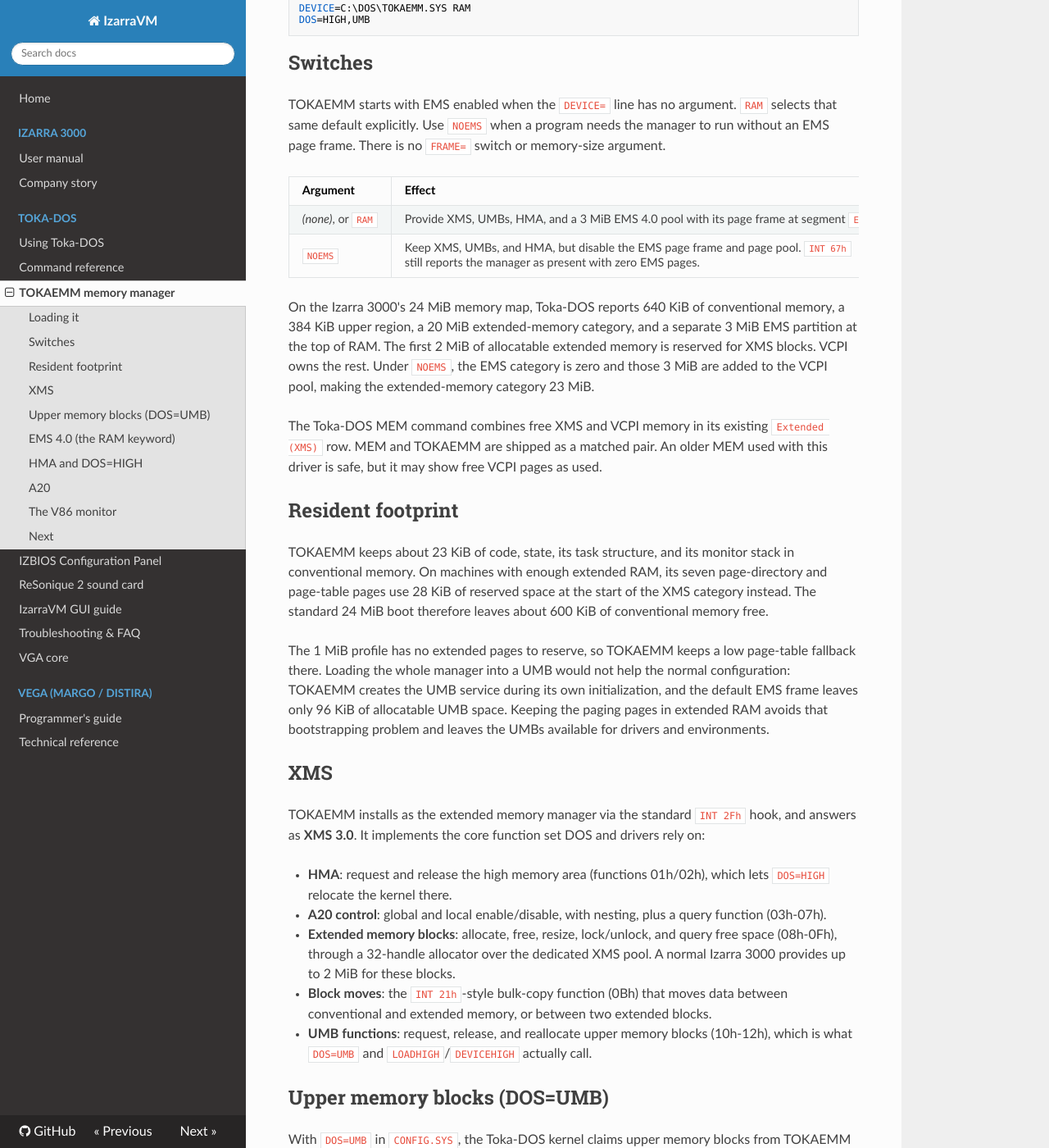
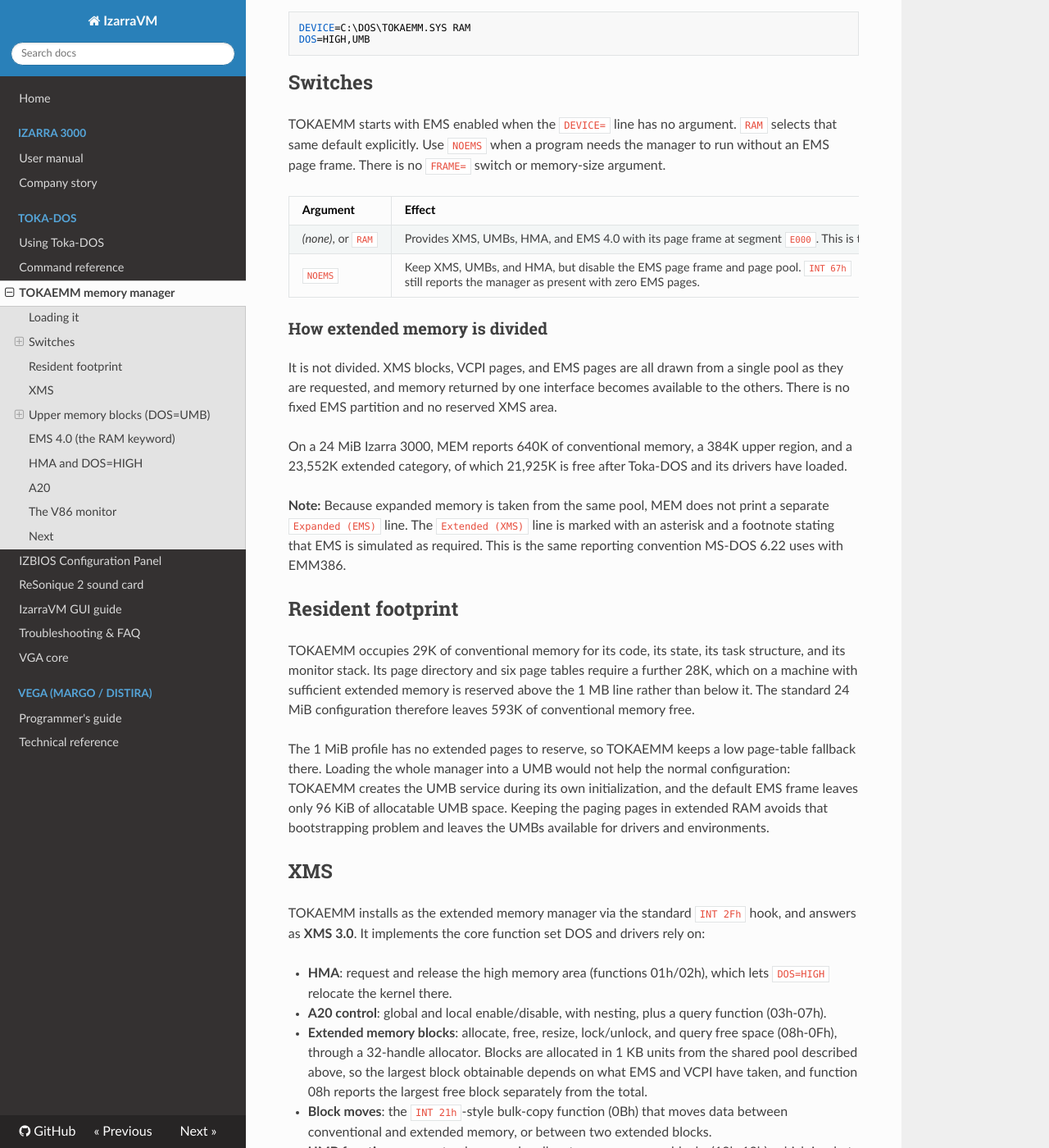
Before and after one commit to vorvek/IzarraVM, an MkDocs documentation site: the page built from docs/tokaemm/manual.md, in a window 1280 px wide and 1400 px high, scrolled down 475 px. Shown: the whole window at 82% size. Built offline with MkDocs 1.6.1, drawn with Linux system fonts in a browser that asks for light colours; nearby versions of some CDN libraries; some of the changed text lies outside the part shown.

Commit message:
Bring the TOKAEMM manual back in line with the driver
The manual still described the memory model PR #702 replaced. It documented a
3 MiB EMS partition at the top of RAM, a first 2 MiB reserved for XMS with
"VCPI owns the rest", and a 20 MiB extended category that becomes 23 MiB under
NOEMS. None of that has been true since the three interfaces started sharing
one pool. A reader following it would have sized their memory wrongly and
wondered why MEM disagreed.

Replaced with what the driver does: one pool, allocated on request, memory
returned by one interface available to the others, and the MS-DOS 6.22
reporting convention where there is no separate Expanded line and the Extended
line carries an asterisk.

Figures corrected to the measured ones: 29K of conventional memory for the
resident driver, not "about 23 KiB", and 593K free on the standard 24 MiB
configuration, not "about 600 KiB". Both are asserted by the MEM tests.

New section for the upper memory area, with the address map. It documents why
B000-B7FF stays out of the UMB pool: the adapter decodes that range in
monochrome text, in its Hercules personality, and under a 128K graphics
aperture, so a block loaded there would be overwritten with no error and the
display would then run from memory the program had lost. Other managers offer
it through I=B000-B7FF. Taking those 32K here would cost a corruption mode that
no amount of warning text makes safe, and DEVICEHIGH could not have used them
regardless, since the kernel anchors high loading on the first block only.

Tone brought to that of a period manual throughout, including dropping the
sentence that introduced the document as its own manual.

```diff
--- a/docs/tokaemm/manual.md
+++ b/docs/tokaemm/manual.md
@@ -3,10 +3,10 @@
 
 # TOKAEMM.SYS: Memory Manager
 
-TOKAEMM.SYS is General Simulation Works's memory manager for the Izarra
-3000: one driver providing extended memory (XMS), expanded memory (EMS),
-and upper memory blocks (UMBs), in the tradition of EMM386.EXE on a real
-386-or-better PC. This is its manual.
+TOKAEMM.SYS is the General Simulation Works memory manager for the Izarra
+3000. A single driver provides extended memory (XMS), expanded memory (EMS),
+upper memory blocks (UMBs), and the high memory area (HMA), in the manner of
+EMM386.EXE on a 386-or-better personal computer.
 
 ## Loading it
 
@@ -32,27 +32,32 @@ memory-size argument.
 
 | Argument | Effect |
 | --- | --- |
-| *(none)*, or `RAM` | Provide XMS, UMBs, HMA, and a 3 MiB EMS 4.0 pool with its page frame at segment `E000`. This is the shipped default. |
+| *(none)*, or `RAM` | Provides XMS, UMBs, HMA, and EMS 4.0 with its page frame at segment `E000`. This is the shipped default. |
 | `NOEMS` | Keep XMS, UMBs, and HMA, but disable the EMS page frame and page pool. `INT 67h` still reports the manager as present with zero EMS pages. |
 
-On the Izarra 3000's 24 MiB memory map, Toka-DOS reports 640 KiB of
-conventional memory, a 384 KiB upper region, a 20 MiB extended-memory
-category, and a separate 3 MiB EMS partition at the top of RAM. The first
-2 MiB of allocatable extended memory is reserved for XMS blocks. VCPI owns the
-rest. Under `NOEMS`, the EMS category is zero and those 3 MiB are added to the
-VCPI pool, making the extended-memory category 23 MiB.
+### How extended memory is divided
 
-The Toka-DOS MEM command combines free XMS and VCPI memory in its existing
-`Extended (XMS)` row. MEM and TOKAEMM are shipped as a matched pair. An older
-MEM used with this driver is safe, but it may show free VCPI pages as used.
+It is not divided. XMS blocks, VCPI pages, and EMS pages are all drawn from a
+single pool as they are requested, and memory returned by one interface becomes
+available to the others. There is no fixed EMS partition and no reserved XMS
+area.
+
+On a 24 MiB Izarra 3000, MEM reports 640K of conventional memory, a 384K upper
+region, and a 23,552K extended category, of which 21,925K is free after Toka-DOS
+and its drivers have loaded.
+
+**Note:** Because expanded memory is taken from the same pool, MEM does not
+print a separate `Expanded (EMS)` line. The `Extended (XMS)` line is marked with
+an asterisk and a footnote stating that EMS is simulated as required. This is
+the same reporting convention MS-DOS 6.22 uses with EMM386.
 
 ## Resident footprint
 
-TOKAEMM keeps about 23 KiB of code, state, its task structure, and its monitor
-stack in conventional memory. On machines with enough extended RAM, its seven
-page-directory and page-table pages use 28 KiB of reserved space at the start
-of the XMS category instead. The standard 24 MiB boot therefore leaves about
-600 KiB of conventional memory free.
+TOKAEMM occupies 29K of conventional memory for its code, its state, its task
+structure, and its monitor stack. Its page directory and six page tables require
+a further 28K, which on a machine with sufficient extended memory is reserved
+above the 1 MB line rather than below it. The standard 24 MiB configuration
+therefore leaves 593K of conventional memory free.
 
 The 1 MiB profile has no extended pages to reserve, so TOKAEMM keeps a low
 page-table fallback there. Loading the whole manager into a UMB would not help
@@ -72,8 +77,10 @@ and drivers rely on:
 - **A20 control**: global and local enable/disable, with nesting, plus a
   query function (03h-07h).
 - **Extended memory blocks**: allocate, free, resize, lock/unlock, and query
-  free space (08h-0Fh), through a 32-handle allocator over the dedicated XMS
-  pool. A normal Izarra 3000 provides up to 2 MiB for these blocks.
+  free space (08h-0Fh), through a 32-handle allocator. Blocks are allocated in
+  1 KB units from the shared pool described above, so the largest block
+  obtainable depends on what EMS and VCPI have taken, and function 08h reports
+  the largest free block separately from the total.
 - **Block moves**: the `INT 21h`-style bulk-copy function (0Bh) that moves
   data between conventional and extended memory, or between two extended
   blocks.
@@ -91,17 +98,41 @@ upper memory window with real extended RAM mapped in over the address hole
 above the video BIOS, so loading high genuinely frees conventional memory
 rather than faking it.
 
-The full upper memory region from `A0000` through `FFFFF` is 384 KiB. Video
-memory and ROMs occupy part of it. With the default EMS frame at `E000`,
-TOKAEMM can allocate 96 KiB of UMB space from `C800` through `DFFF`. `NOEMS`
-removes the frame and raises the allocatable UMB space to 160 KiB, from
-`C800` through `EFFF`.
+### The upper memory area
+
+The 384K region from `A000` through `FFFF` is reserved for adapters and system
+ROM. TOKAEMM converts the part of it that no device occupies into upper memory
+blocks, backed by real extended memory mapped in over the address hole.
+
+| Address range | Size | Contents |
+| --- | --- | --- |
+| `A000-AFFF` | 64K | VGA graphics buffer |
+| `B000-B7FF` | 32K | Monochrome text and Hercules graphics |
+| `B800-BFFF` | 32K | VGA text buffer |
+| `C000-C7FF` | 32K | Video BIOS |
+| `C800-DFFF` | 96K | Upper memory blocks |
+| `E000-EFFF` | 64K | EMS page frame, or upper memory blocks under `NOEMS` |
+| `F000-FFFF` | 64K | System BIOS |
+
+With the default EMS page frame at `E000`, TOKAEMM allocates 96K of upper
+memory from `C800` through `DFFF`. `NOEMS` removes the frame and raises the
+allocatable upper memory to 160K, from `C800` through `EFFF`.
+
+**Note:** The 32K at `B000-B7FF` is not converted to upper memory, although
+nothing occupies it while the display is in a colour mode. The video adapter
+decodes that range whenever a program selects monochrome text (`INT 10h` mode
+07h, as `MODE MONO` does), switches the adapter to its Hercules personality, or
+programs the graphics controller for a 128K aperture. A block loaded there would
+be overwritten without warning the moment any of those occurred, and the display
+would then be driven from memory the program no longer owns. Memory managers on
+other machines offer this range through an `I=B000-B7FF` switch; TOKAEMM does
+not, because on the Izarra 3000 the same adapter serves both purposes.
 
 ## EMS 4.0 (the RAM keyword)
 
 `DEVICE=C:\DOS\TOKAEMM.SYS RAM` turns on Lotus/Intel/Microsoft Expanded Memory
 Specification 4.0 support: a 64 KB page frame at segment `E000`, mapped in
-16 KB pages backed by a separate 3 MiB partition at the top of RAM. Software
+16 KB pages drawn from the shared pool as programs request them. Software
 that checks for EMS the standard way (looking for the `EMMXXXX0` device name)
 finds it, and `INT 67h` answers the LIM 4.0 function set: status, frame address,
 page counts, allocate/map/free/save/restore, and version.
```
